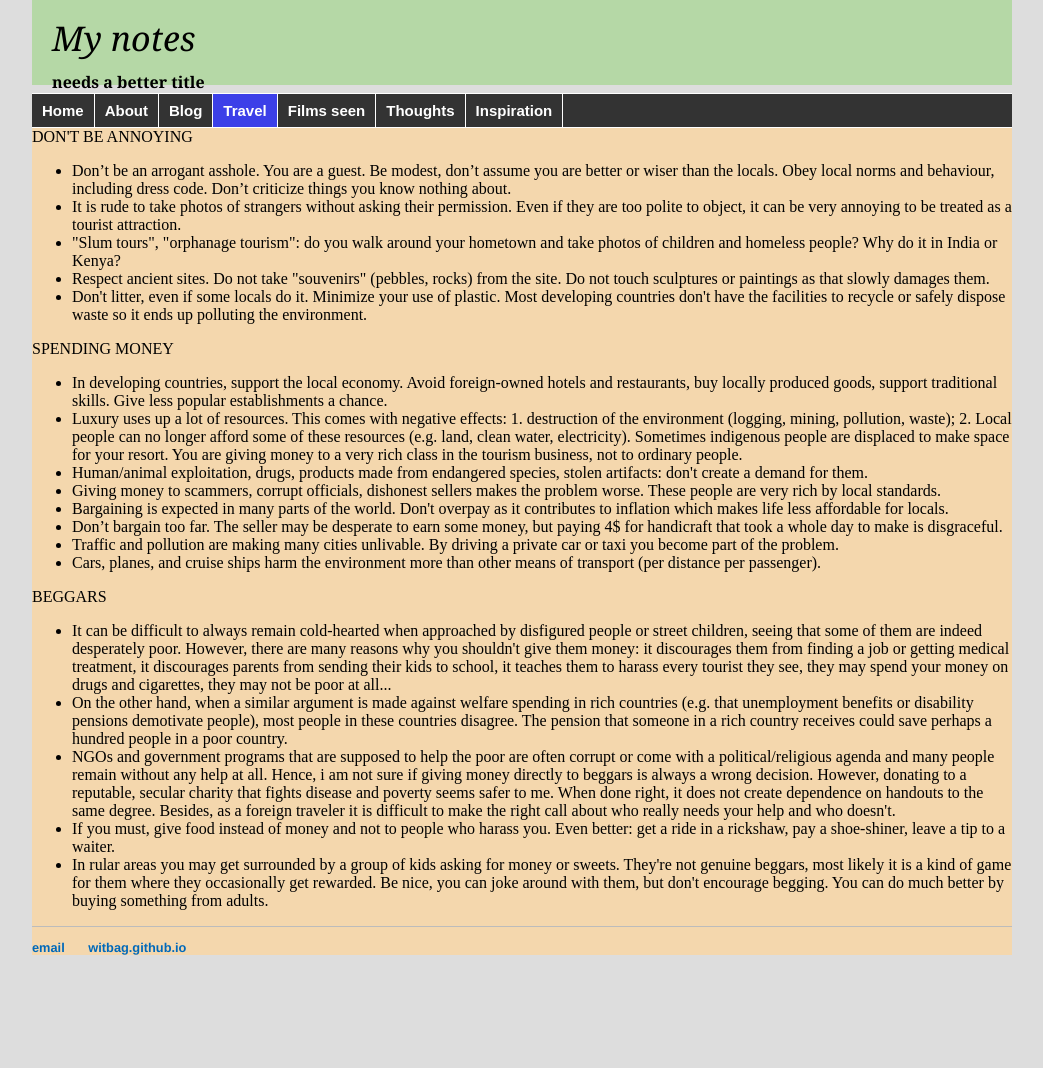
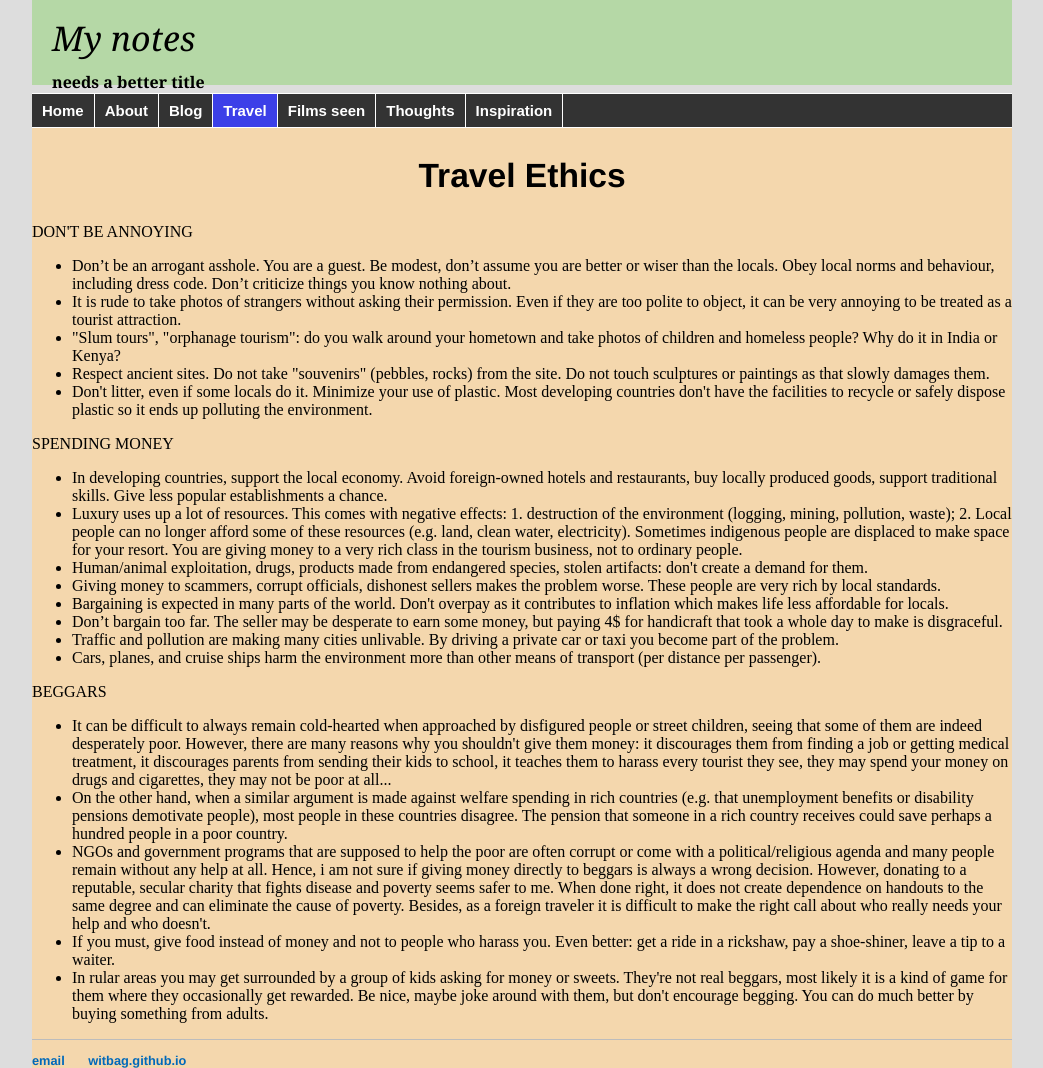
Before and after one commit to witbag/witbag.github.io, a Jekyll site: the page built from travel/ethics.html, in a window 1280 px wide. Shown: the whole page, without its empty margins (118-1161 px from the left). Built offline with Jekyll 4.4.1, drawn with Linux system fonts in a browser that asks for light colours; before the commit the page ends 955 px from its top, so only the background shows below that.

Commit message:
Update ethics.html

```diff
--- a/travel/ethics.html
+++ b/travel/ethics.html
@@ -5,13 +5,16 @@ title: Travel advice
 
 <div class="travel">
 
+<br>
+<center><h2>Travel Ethics</h2></center>
+
 <p>DON'T BE ANNOYING</p>
 <ul>
 <li>Don’t be an arrogant asshole. You are a guest. Be modest, don’t assume you are better or wiser than the locals. Obey local norms and behaviour, including dress code. Don’t criticize things you know nothing about.
 <li>It is rude to take photos of strangers without asking their permission. Even if they are too polite to object, it can be very annoying to be treated as a tourist attraction.
 <li>"Slum tours", "orphanage tourism": do you walk around your hometown and take photos of children and homeless people? Why do it in India or Kenya?
 <li>Respect ancient sites. Do not take "souvenirs" (pebbles, rocks) from the site. Do not touch sculptures or paintings as that slowly damages them.
-<li>Don't litter, even if some locals do it. Minimize your use of plastic. Most developing countries don't have the facilities to recycle or safely dispose waste so it ends up polluting the environment.
+<li>Don't litter, even if some locals do it. Minimize your use of plastic. Most developing countries don't have the facilities to recycle or safely dispose plastic so it ends up polluting the environment.
 </ul>
 <p>SPENDING MONEY</p>
 <ul>
@@ -28,7 +31,7 @@ title: Travel advice
 <ul>
 <li>It can be difficult to always remain cold-hearted when approached by disfigured people or street children, seeing that some of them are indeed desperately poor. However, there are many reasons why you shouldn't give them money: it discourages them from finding a job or getting medical treatment, it discourages parents from sending their kids to school, it teaches them to harass every tourist they see, they may spend your money on drugs and cigarettes, they may not be poor at all...
 <li>On the other hand, when a similar argument is made against welfare spending in rich countries (e.g. that unemployment benefits or disability pensions demotivate people), most people in these countries disagree. The pension that someone in a rich country receives could save perhaps a hundred people in a poor country.
-<li>NGOs and government programs that are supposed to help the poor are often corrupt or come with a political/religious agenda and many people remain without any help at all. Hence, i am not sure if giving money directly to beggars is always a wrong decision. However, donating to a reputable, secular charity that fights disease and poverty seems safer to me. When done right, it does not create dependence on handouts to the same degree. Besides, as a foreign traveler it is difficult to make the right call about who really needs your help and who doesn't.
+<li>NGOs and government programs that are supposed to help the poor are often corrupt or come with a political/religious agenda and many people remain without any help at all. Hence, i am not sure if giving money directly to beggars is always a wrong decision. However, donating to a reputable, secular charity that fights disease and poverty seems safer to me. When done right, it does not create dependence on handouts to the same degree and can eliminate the cause of poverty. Besides, as a foreign traveler it is difficult to make the right call about who really needs your help and who doesn't.
 <li>If you must, give food instead of money and not to people who harass you. Even better: get a ride in a rickshaw, pay a shoe-shiner, leave a tip to a waiter.
-<li>In rular areas you may get surrounded by a group of kids asking for money or sweets. They're not genuine beggars, most likely it is a kind of game for them where they occasionally get rewarded. Be nice, you can joke around with them, but don't encourage begging. You can do much better by buying something from adults.
+<li>In rular areas you may get surrounded by a group of kids asking for money or sweets. They're not real beggars, most likely it is a kind of game for them where they occasionally get rewarded. Be nice, maybe joke around with them, but don't encourage begging. You can do much better by buying something from adults.
 </ul>
```
